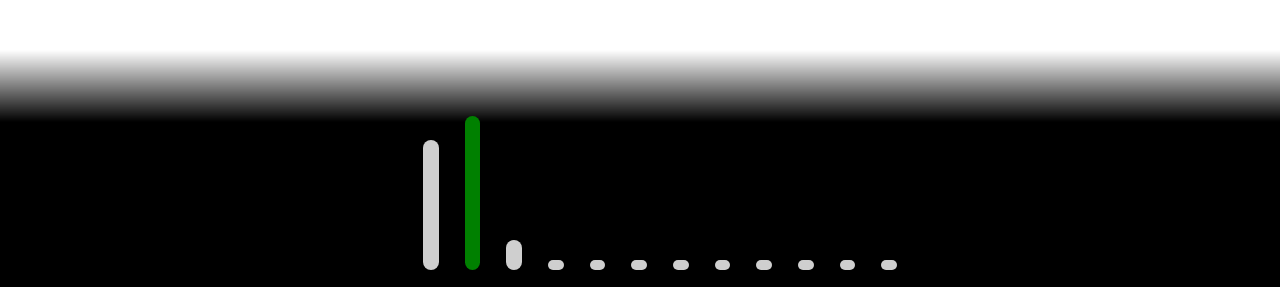
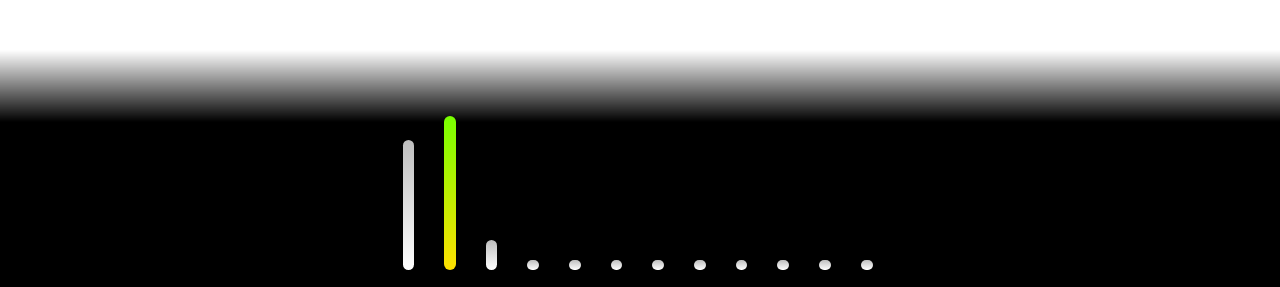
Before and after one commit to avraamya/kemtai, a React (Create React App) app in the folder kemtai-client/: page /camera in a window 1280 px wide. Shown: the part 510-797 px from the top of the page. Built offline with nearby package versions, Linux system fonts and the light colour scheme.

Commit message:
final version

```diff
--- a/kemtai-client/src/App.tsx
+++ b/kemtai-client/src/App.tsx
@@ -1,9 +1,13 @@
-import { BrowserRouter as Router, Route, Switch, Redirect } from 'react-router-dom';
+import {
+  BrowserRouter as Router,
+  Route,
+  Switch,
+  Redirect,
+} from "react-router-dom";
 
-import Start from './pages/Start/';
-import End from './pages/End/';
-import Camera from './pages/Camera/';
-import Test from './pages/Test/';
+import Start from "./pages/Start/";
+import End from "./pages/End/";
+import Camera from "./pages/Camera/";
 
 function App() {
   return (
@@ -12,7 +16,6 @@
         <Route path="/start" component={Start} />
         <Route path="/camera" component={Camera} />
         <Route path="/end" component={End} />
-        <Route path="/test" component={Test} />
         <Redirect from="/" to="/start" />
       </Switch>
     </Router>
--- a/kemtai-client/src/pages/Camera/Camera.module.css
+++ b/kemtai-client/src/pages/Camera/Camera.module.css
@@ -16,6 +16,7 @@
   justify-content: center;
   align-items: center;
 }
+
 .camera {
   margin-bottom: 20vh;
 }
@@ -89,13 +90,8 @@
   width: 100%;
   max-width: 500px;
   height: 80%;
-  margin: 0 auto;
+  margin: 0 45px 0 0;
 
-  background-image: linear-gradient(
-    bottom,
-    rgba(0, 0, 0, 0.1) 2%,
-    transparent 2%
-  );
   background-size: 100% 50px;
   background-position: left top;
 }
@@ -108,9 +104,8 @@
 }
 
 span {
-  margin: 0 1em;
+  margin: 0 15px;
   display: block;
-  background: rgba(#d1ecfa, 0.75);
   animation: draw 1s ease-in-out;
 }
 
--- a/kemtai-client/src/pages/Camera/index.tsx
+++ b/kemtai-client/src/pages/Camera/index.tsx
@@ -1,13 +1,7 @@
 import React, { useEffect, useState } from "react";
 import { useHistory } from "react-router-dom";
-import { Bar } from "react-chartjs-2";
-import { CountdownCircleTimer } from "react-countdown-circle-timer";
 import styles from "./Camera.module.css";
-import {
-  CircularProgressbar,
-  CircularProgressbarWithChildren,
-  buildStyles,
-} from "react-circular-progressbar";
+import { CircularProgressbar, buildStyles } from "react-circular-progressbar";
 import "react-circular-progressbar/dist/styles.css";
 import AnimatedProgressProvider from "../../util/AnimatedProgressProvider";
 import { easeQuadInOut } from "d3-ease";
@@ -15,7 +9,6 @@
 //Input for the exercise
 const Reps = {
   TimeOfMove: [1, 2, 3, 3.5, 4.5, 5, 6, 10, 12, 13, 14, 15.5],
-  //TimeOfMove: [1, 100, 100, 100, 100, 100, 100, 100, 100, 100, 100, 100],
   ScoreOfMove: [60, 72, 10, 60, 70, 80, 90, 100, 90, 40, 0, 20],
 };
 
@@ -118,7 +111,7 @@
 
   //chart utilities
 
-  var color = totalScore.map((x) => "rgb(207,207,207)");
+  var color = totalScore.map((x) => "linear-gradient(0deg, rgba(255,255,255,1) 0%, rgba(190,190,190,1) 100%)");
 
   function argMax(array: number[]) {
     if (array.length === 0) {
@@ -129,7 +122,7 @@
       .reduce((r: any, a: any) => (a[0] > r[0] ? a : r))[1];
   }
 
-  color[argMax(totalScore)] = "green";
+  color[argMax(totalScore)] = "linear-gradient(0deg, rgba(255,224,0,1) 0%, rgba(120,255,0,1) 100%)";
 
   return (
     <div>
@@ -144,26 +137,6 @@
             <div className={styles.text}>{time}</div>
           </div>
           <div className={styles.timer}>
-            {/* <CountdownCircleTimer
-              size={50}
-              isPlaying
-              duration={60}
-              colors={[
-                ["#004777", 0.33],
-                ["#F7B801", 0.33],
-                ["#A30000", 0.33],
-              ]}
-            >
-              {({ remainingTime }) => remainingTime}
-            </CountdownCircleTimer> */}
-            {/* <CircularProgressbar
-              value={0}
-              strokeWidth={50}
-              styles={buildStyles({
-                strokeLinecap: "butt",
-                pathTransitionDuration: 0.5,
-              })}
-            /> */}
             <AnimatedProgressProvider
               valueStart={0}
               valueEnd={100}
@@ -193,22 +166,13 @@
         <div className={styles.chartBar}>
           <div className={styles.chartWrapper}>
             <ul className={styles.chart}>
-              {/* <li>
-                <span
-                  style={{
-                    height: "70%",
-                    backgroundColor: "red",
-                    borderRadius: "50px",
-                  }}
-                ></span>
-              </li> */}
               {totalScore.map((score, index) => {
                 return (
                   <li>
                     <span
                       style={{
                         height: `${(score / maxScore) * 100 + 5}%`,
-                        backgroundColor: `${color[index]}`,
+                        background: `${color[index]}`,
                         borderRadius: "50px",
                       }}
                     ></span>
@@ -216,91 +180,7 @@
                 );
               })}
             </ul>
-
-            {/* {i < totalScore.length ? (
-              <ul className={styles.chart}>
-                {totalScore.map((score, index) => {
-                  return (
-                    <li>
-                      <span style={{ height: "50%" }}>{"check"}</span>
-                    </li>
-                  );
-                })}
-              </ul>
-            ) : null} */}
-
-            {/* {i < totalScore.length ? (
-              <Bar
-                type="bar"
-                data={{
-                  labels: Array(totalScore.length).fill(""),
-                  datasets: [
-                    {
-                      label: "",
-                      data: totalScore,
-                      backgroundColor: color,
-                    },
-                  ],
-                }}
-                width={100}
-                height={50}
-                options={{
-                  maintainAspectRatio: false,
-                  plugins: {
-                    legend: {
-                      display: false,
-                    },
-                  },
-                }}
-              />
-            ) : null} */}
           </div>
-          {/* <ul
-            style={{
-              display: "table",
-              tableLayout: "fixed",
-              width: "60%",
-              maxWidth: "700px",
-              height: "200px",
-              margin: "0 auto",
-              backgroundImage:
-                "linear-gradient(bottom, rgba(0, 0, 0, 0.1) 2%, transparent 2%)",
-              backgroundSize: " 100% 50px",
-              backgroundPosition: "left top",
-            }}
-          >
-            <li
-              style={{
-                position: "relative",
-                display: "table-cell",
-                verticalAlign: "bottom",
-                height: "200px",
-              }}
-            >
-              <div
-                style={{
-                  position: "absolute",
-                  left: "0",
-                  right: "0",
-                  top: "100%",
-                  padding: "5px 1em 0",
-                  display: "block",
-                  textAlign: "center",
-                }}
-              ></div>
-              <span
-                style={{
-                  margin: "0 1em",
-                  display: "block",
-                  background: "rgba(#d1ecfa, .75)",
-                  animation: "draw 1s ease-in-out",
-                  borderRadius: "50px",
-                  height: "50%",
-                }}
-                title="ActionScript"
-              ></span>
-            </li>
-          </ul> */}
         </div>
       </div>
     </div>
--- a/kemtai-client/src/pages/Test/Test.css
+++ /dev/null
@@ -1,42 +0,0 @@
-body {
-  font: 13px/1.3 "Lucida Grande", sans-serif;
-  color: #666;
-}
-
-.chart {
-  display: table;
-  table-layout: fixed;
-
-  width: 60%;
-  max-width: 700px;
-  height: 200px;
-  margin: 0 auto;
-
-  background-image: linear-gradient(
-    bottom,
-    rgba(0, 0, 0, 0.1) 2%,
-    transparent 2%
-  );
-  background-size: 100% 50px;
-  background-position: left top;
-}
-
-li {
-  position: relative;
-  display: table-cell;
-  vertical-align: bottom;
-  height: 200px;
-}
-
-span {
-  margin: 0 1em;
-  display: block;
-  background: rgba(#d1ecfa, 0.75);
-  animation: draw 1s ease-in-out;
-}
-
-@keyframes draw {
-  0% {
-    height: 0;
-  }
-}
--- a/kemtai-client/src/pages/Test/index.tsx
+++ /dev/null
@@ -1,16 +0,0 @@
-//style
-import "./Test.css";
-
-function Test() {
-  return (
-    <div>
-      <ul className="chart">
-        <li>
-          <span style={{ height: "70%" ,backgroundColor:'red', borderRadius:'50px'}} title="JavaScript">222</span>
-        </li>
-      </ul>
-    </div>
-  );
-}
-
-export default Test;
```
